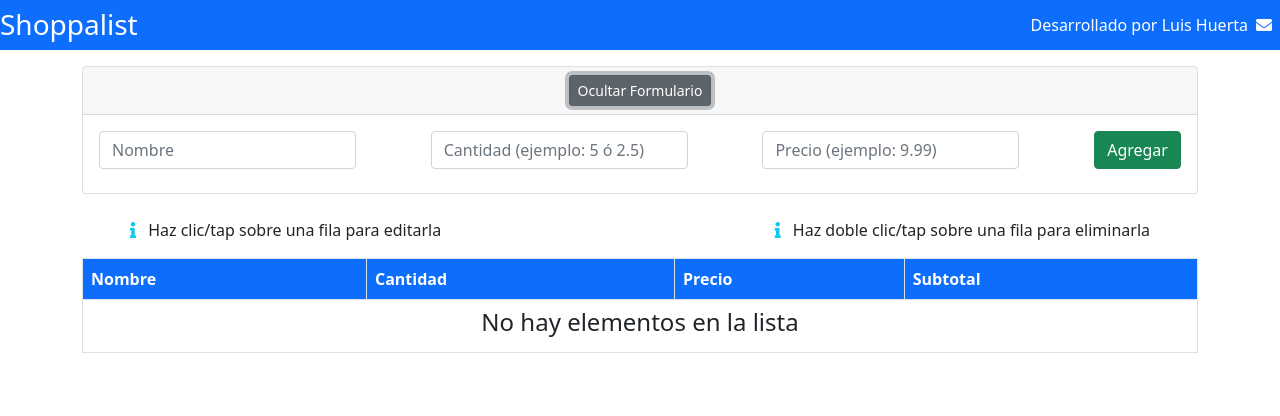
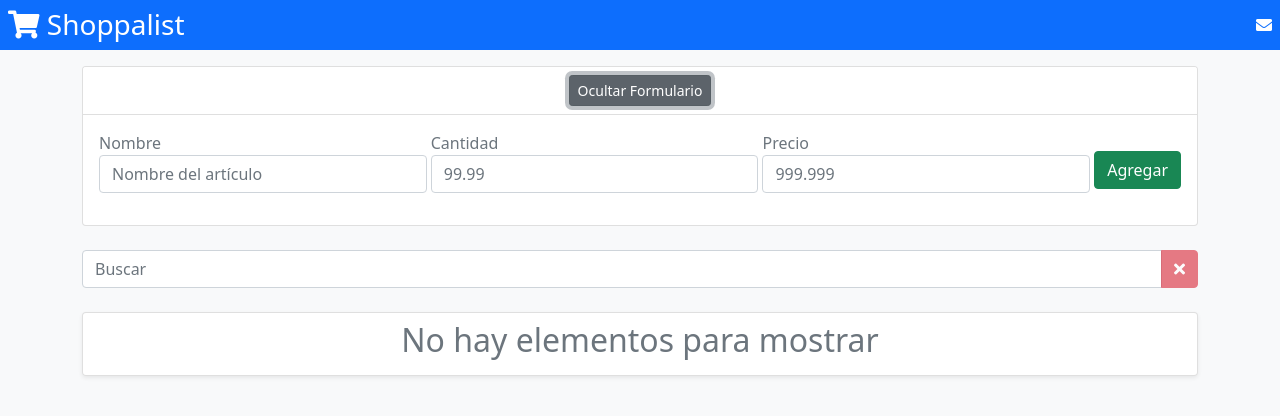
Before and after one commit to luigidicarlo/shoppalist, a React (Create React App) app: page / in a window 1280 px wide. Both pictures are taken after a click on the button "Mostrar Formulario". Shown: the top 416 px of the page. Built offline with nearby package versions, Linux system fonts and the light colour scheme.

Commit message:
New version of Shoppalist with improved features

```diff
--- a/public/index.html
+++ b/public/index.html
@@ -19,7 +19,7 @@
       referrerpolicy="no-referrer"
     />
   </head>
-	<body>
+  <body class="bg-light">
     <noscript>You need to enable JavaScript to run this app.</noscript>
     <div id="root"></div>
   </body>
--- a/src/App.js
+++ b/src/App.js
@@ -2,8 +2,10 @@ import { useEffect, useState } from 'react';
 import swal from 'sweetalert';
 import { v4 } from 'uuid';
 
-import Items from './Items';
-import Header from './Header';
+import { Items } from './Items';
+import { Header } from './Header';
+import { Form } from './Form';
+import { FilterForm } from './FilterForm';
 
 const defaultState = {
   name: '',
@@ -12,10 +14,12 @@ const defaultState = {
   itemToEdit: null,
 };
 
-export default function App() {
+export const App = () => {
   const rawItems = localStorage.getItem('items');
   const defaultItems = rawItems ? JSON.parse(rawItems) : [];
   const [items, setItems] = useState(defaultItems);
+  const [filteredItems, setFilteredItems] = useState(items);
+  const [filter, setFilter] = useState('');
   const [formState, setFormState] = useState(defaultState);
   const [showForm, setShowForm] = useState(false);
 
@@ -23,7 +27,18 @@ export default function App() {
     localStorage.setItem('items', JSON.stringify(items));
   }, [items]);
 
-	function onSubmit(e) {
+  useEffect(() => {
+    if (filter.length > 0) {
+      const filteredElements = items.filter(item =>
+        item.name.toLowerCase().includes(filter.toLowerCase())
+      );
+      setFilteredItems(filteredElements);
+    } else {
+      setFilteredItems(items);
+    }
+  }, [filter, items]);
+
+  const onSubmit = e => {
     e.preventDefault();
 
     const { name, quantity, price, itemToEdit } = formState;
@@ -47,25 +62,25 @@ export default function App() {
     }
 
     resetForm();
-	}
+  };
 
-	function onChange({ target }) {
+  const onChange = ({ target }) => {
     setFormState(state => ({ ...state, [target.name]: target.value }));
-	}
+  };
 
-	function onToggleForm() {
+  const onToggleForm = () => {
     setShowForm(show => !show);
-	}
+  };
 
-	function resetForm() {
+  const resetForm = () => {
     setFormState(defaultState);
-	}
+  };
 
-	function updateItem(itemId, itemData) {
+  const updateItem = (itemId, itemData) => {
     setItems(items.map(item => (item.id === itemId ? itemData : item)));
-	}
+  };
 
-	function deleteItem(itemId) {
+  const deleteItem = itemId => {
     swal({
       title: 'Eliminar',
       text: '¿Deseas eliminar el elemento seleccionado?',
@@ -76,14 +91,14 @@ export default function App() {
 
       setItems(items => items.filter(item => item.id !== itemId));
     });
-	}
+  };
 
   return (
     <>
       <Header />
       <div className="container">
         <div className="card mb-4">
-					<div className="card-header">
+          <div className="card-header bg-white">
             <div className="d-flex align-items-center justify-content-center">
               <button
                 className="btn btn-sm btn-secondary text-white"
@@ -96,62 +111,23 @@ export default function App() {
           </div>
           {showForm && (
             <div className="card-body">
-							<form
+              <Form
                 onSubmit={onSubmit}
-								className="form-inline d-flex flex-sm-row flex-column align-items-center justify-content-between"
-							>
-								<div className="form-group mb-2 me-1">
-									<input
-										className="form-control"
-										type="text"
-										name="name"
-										value={formState.name}
+                formState={formState}
                 onChange={onChange}
-										placeholder="Nombre"
+                resetForm={resetForm}
               />
-								</div>
-								<div className="form-group mb-2 me-1">
-									<input
-										type="number"
-										min="0"
-										step="0.01"
-										name="quantity"
-										className="form-control"
-										value={formState.quantity}
-										onChange={onChange}
-										placeholder="Cantidad (ejemplo: 5 ó 2.5)"
-									/>
-								</div>
-								<div className="form-group mb-2 me-1">
-									<input
-										type="number"
-										min="0"
-										step="0.01"
-										name="price"
-										className="form-control"
-										value={formState.price}
-										onChange={onChange}
-										placeholder="Precio (ejemplo: 9.99)"
-									/>
-								</div>
-								<button className="d-block btn btn-success mb-2" type="submit">
-									{formState.itemToEdit ? 'Editar' : 'Agregar'}
-								</button>
-							</form>
             </div>
           )}
         </div>
-				<div className="row">
-					<div className="col-xs-12">
+        <FilterForm filter={filter} setFilter={setFilter} />
         <Items
-							items={items}
+          items={filteredItems}
           deleteItem={deleteItem}
           setFormState={setFormState}
           setShowForm={setShowForm}
         />
       </div>
-				</div>
-			</div>
     </>
   );
-}
+};
--- /dev/null
+++ b/src/FilterForm.js
@@ -0,0 +1,32 @@
+export const FilterForm = ({ filter, setFilter }) => {
+  const onChange = ({ target }) => {
+    setFilter(target.value);
+  };
+
+  const onClear = () => {
+    setFilter('');
+  };
+
+  return (
+    <div className="d-flex flex-column align-items-center mb-4">
+      <div className="input-group">
+        <input
+          type="text"
+          className="form-control"
+          placeholder="Buscar"
+          onChange={onChange}
+          value={filter}
+        />
+        <button
+          type="button"
+          className="btn btn-danger"
+          disabled={!filter.length}
+          title="Reiniciar Búsqueda"
+          onClick={onClear}
+        >
+          <i className="fas fa-times"></i>
+        </button>
+      </div>
+    </div>
+  );
+};
--- /dev/null
+++ b/src/Form.js
@@ -0,0 +1,68 @@
+export const Form = ({ onSubmit, formState, onChange, resetForm }) => {
+  return (
+    <form
+      onSubmit={onSubmit}
+      className="form-inline d-flex flex-sm-row flex-column align-items-center justify-content-between"
+    >
+      <div className="form-group mb-3 me-1 w-100">
+        <label className="text-secondary" htmlFor="name">
+          Nombre
+        </label>
+        <input
+          className="form-control"
+          type="text"
+          name="name"
+          value={formState.name}
+          onChange={onChange}
+          placeholder="Nombre del artículo"
+        />
+      </div>
+      <div className="form-group mb-3 me-1 w-100">
+        <label className="text-secondary" htmlFor="quantity">
+          Cantidad
+        </label>
+        <input
+          type="number"
+          min="0"
+          max="99.999"
+          step="0.001"
+          name="quantity"
+          className="form-control"
+          value={formState.quantity}
+          onChange={onChange}
+          placeholder="99.99"
+        />
+      </div>
+      <div className="form-group mb-3 me-1 w-100">
+        <label className="text-secondary" htmlFor="Precio">
+          Precio
+        </label>
+        <input
+          type="number"
+          min="0"
+          max="999.999"
+          step="0.001"
+          name="price"
+          className="form-control"
+          value={formState.price}
+          onChange={onChange}
+          placeholder="999.999"
+        />
+      </div>
+      <div className="d-flex align-items-center justify-content-center my-2">
+        {formState.itemToEdit && (
+          <button
+            type="button"
+            className="btn btn-danger me-3"
+            onClick={resetForm}
+          >
+            Cancelar
+          </button>
+        )}
+        <button className="btn btn-success" type="submit">
+          {formState.itemToEdit ? 'Editar' : 'Agregar'}
+        </button>
+      </div>
+    </form>
+  );
+};
--- a/src/Header.js
+++ b/src/Header.js
@@ -1,9 +1,10 @@
-export default function Header() {
+export const Header = () => {
   return (
     <header className="bg-primary py-2 d-flex flex-wrap align-items-center justify-content-between text-white mb-3">
-			<h1 className="h3 m-0">Shoppalist</h1>
+      <h1 className="h3 m-0 ps-2">
+        <i className="fas fa-shopping-cart"></i> Shoppalist
+      </h1>
       <p className="text-right m-0">
-				Desarrollado por Luis Huerta
         <a
           className="text-white mx-2"
           style={{ textDecoration: 'none' }}
@@ -15,4 +16,4 @@ export default function Header() {
       </p>
     </header>
   );
-}
+};
--- /dev/null
+++ b/src/Item.js
@@ -0,0 +1,90 @@
+import { Fragment, useState } from 'react';
+import PropTypes from 'prop-types';
+
+export const Item = ({ item, onEdit, onDelete }) => {
+  const [isOpen, setIsOpen] = useState(false);
+
+  const onToggleInfo = () => {
+    setIsOpen(!isOpen);
+  };
+
+  const onEditItem = () => {
+    window.scrollTo(0, 0);
+    onEdit(item);
+  };
+
+  const onDeleteItem = () => {
+    onDelete(item.id);
+  };
+
+  return (
+    <li className="list-group-item">
+      <div className="d-flex align-items-center justify-content-between">
+        <h3 className="my-0 h5">{item.name}</h3>
+        <button
+          className="btn btn-sm btn-primary"
+          onClick={onToggleInfo}
+          title={`${isOpen ? 'Ocultar' : 'Mostrar'} detalles de ${item.name}`}
+        >
+          <i
+            className={`fas ${isOpen ? 'fa-chevron-up' : 'fa-chevron-down'}`}
+          ></i>
+        </button>
+      </div>
+      {isOpen && (
+        <Fragment>
+          <hr />
+          <div className="d-flex align-items-center justify-content-between">
+            <div className="d-flex flex-column">
+              <p className="my-0 fw-bold">{Number(item.price).toFixed(3)}</p>
+              <p className="text-secondary my-0">
+                <small>Precio</small>
+              </p>
+            </div>
+            <div className="d-flex flex-column align-items-center">
+              <p className="my-0 fw-bold">{Number(item.quantity).toFixed(3)}</p>
+              <p className="text-secondary my-0">
+                <small>Cantidad</small>
+              </p>
+            </div>
+            <div className="d-flex flex-column align-items-end">
+              <p className="my-0 fw-bold">
+                {(Number(item.price) * Number(item.quantity)).toFixed(3)}
+              </p>
+              <p className="text-secondary my-0">
+                <small>Subtotal</small>
+              </p>
+            </div>
+          </div>
+          <hr />
+          <div className="d-flex align-items-center justify-content-center my-3">
+            <div>
+              <button
+                type="button"
+                className="btn btn-primary pe-3 me-3"
+                onClick={onEditItem}
+              >
+                <i className="fas fa-edit me-1"></i>
+                <span>Editar</span>
+              </button>
+              <button
+                type="button"
+                className="btn btn-danger"
+                onClick={onDeleteItem}
+              >
+                <i className="fas fa-trash me-1"></i>
+                <span>Eliminar</span>
+              </button>
+            </div>
+          </div>
+        </Fragment>
+      )}
+    </li>
+  );
+};
+
+Item.propTypes = {
+  item: PropTypes.object.isRequired,
+  onEdit: PropTypes.func.isRequired,
+  onDelete: PropTypes.func.isRequired,
+};
--- a/src/Items.js
+++ b/src/Items.js
@@ -1,20 +1,16 @@
 import React from 'react';
+import { Item } from './Item';
 
-export default function Items({
-	items,
-	deleteItem,
-	setFormState,
-	setShowForm,
-}) {
-	function getSubtotal(item) {
+export const Items = ({ items, deleteItem, setFormState, setShowForm }) => {
+  const getSubtotal = item => {
     return Number(item.quantity) * Number(item.price);
-	}
+  };
 
-	function getTotal() {
+  const getTotal = () => {
     return items.reduce((prev, curr) => Number((prev += getSubtotal(curr))), 0);
-	}
+  };
 
-	function onEdit(item) {
+  const onEdit = item => {
     setShowForm(true);
     setFormState({
       name: item.name,
@@ -22,65 +18,32 @@ export default function Items({
       price: item.price,
       itemToEdit: item,
     });
-	}
+  };
 
   return (
-		<>
-			<div className="d-flex flex-md-row flex-column justify-content-md-between px-md-5">
-				<p className="text-center">
-					<i className="fas fa-info me-2 text-info" /> Haz clic/tap sobre una
-					fila para editarla
-				</p>
-				<p className="text-center">
-					<i className="fas fa-info me-2 text-info" /> Haz doble clic/tap sobre
-					una fila para eliminarla
-				</p>
-			</div>
-			<div className="table-responsive">
-				<table className="table table-bordered">
-					<thead className="bg-primary text-white">
-						<tr>
-							<th>Nombre</th>
-							<th>Cantidad</th>
-							<th>Precio</th>
-							<th>Subtotal</th>
-						</tr>
-					</thead>
-					<tbody>
+    <ul className="list-group shadow-sm">
       {!items.length && (
-							<tr>
-								<td colSpan={4}>
-									<h4 className="text-center">No hay elementos en la lista</h4>
-								</td>
-							</tr>
+        <li className="list-group-item">
+          <h2 className="text-center text-secondary">
+            No hay elementos para mostrar
+          </h2>
+        </li>
+      )}
+      {items.length > 0 && (
+        <li className="list-group-item">
+          <h2 className="text-center my-0">{Number(getTotal()).toFixed(3)}</h2>
+          <p className="text-secondary text-center small">Total</p>
+        </li>
       )}
       {items.length > 0 &&
         items.map(item => (
-								<tr
+          <Item
+            item={item}
             key={item.id}
-									onClick={() => onEdit(item)}
-									onDoubleClick={() => deleteItem(item.id)}
-								>
-									<td>{item.name}</td>
-									<td>{Number(item.quantity).toFixed(2)}</td>
-									<td>{Number(item.price).toFixed(2)}</td>
-									<td>{getSubtotal(item).toFixed(2)}</td>
-								</tr>
+            onEdit={onEdit}
+            onDelete={deleteItem}
+          />
         ))}
-					</tbody>
-					{items.length > 0 && (
-						<tfoot>
-							<tr>
-								<td colSpan={4}>
-									<h5 className="text-center">
-										Total: {Number(getTotal()).toFixed(2)}
-									</h5>
-								</td>
-							</tr>
-						</tfoot>
-					)}
-				</table>
-			</div>
-		</>
+    </ul>
   );
-}
+};
```
Also changed, not shown: src/index.js (+5 -5 lines), 16 other files (tests, documents, lock files or other folders). Lines whose indentation alone changed are shown as unchanged.
